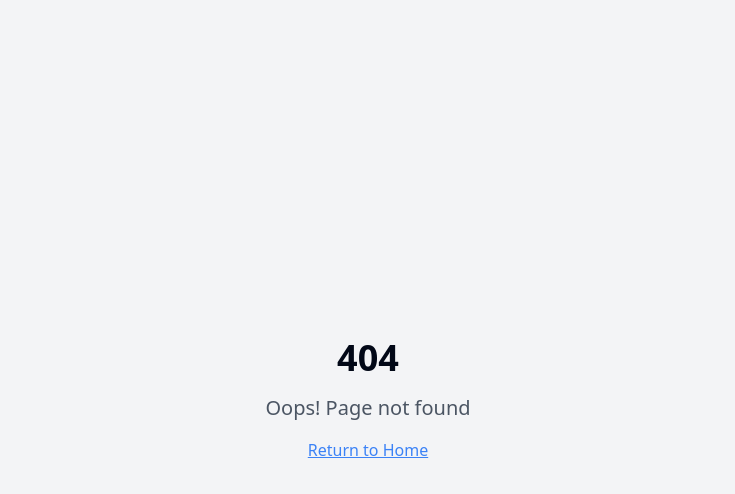
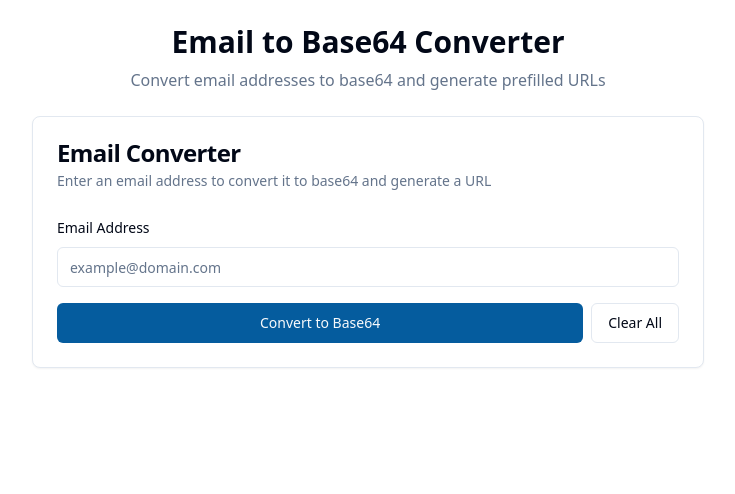
Before and after one commit to frdp001/stage-transition-maker, a React (Vite) app: page /converter in a window 1280 px wide. Before the commit this address had no page. Shown: the top 494 px of the page, without its empty margins (272-1007 px from the left). Built offline with nearby package versions, Linux system fonts and the light colour scheme.

Commit message:
Add email to base64 converter page
Create a new page for email to base64 conversion. This page will allow users to input an email address, convert it to base64, and generate a pre-filled URL. It will also include a copy functionality for the generated base64 value.

```diff
--- a/src/App.tsx
+++ b/src/App.tsx
@@ -4,6 +4,7 @@ import { TooltipProvider } from "@/components/ui/tooltip";
 import { QueryClient, QueryClientProvider } from "@tanstack/react-query";
 import { BrowserRouter, Routes, Route } from "react-router-dom";
 import Index from "./pages/Index";
+import EmailConverter from "./pages/EmailConverter";
 import NotFound from "./pages/NotFound";
 
 const queryClient = new QueryClient();
@@ -16,6 +17,7 @@ const App = () => (
       <BrowserRouter>
         <Routes>
           <Route path="/" element={<Index />} />
+          <Route path="/converter" element={<EmailConverter />} />
           {/* ADD ALL CUSTOM ROUTES ABOVE THE CATCH-ALL "*" ROUTE */}
           <Route path="*" element={<NotFound />} />
         </Routes>
--- /dev/null
+++ b/src/pages/EmailConverter.tsx
@@ -0,0 +1,166 @@
+import { useState } from "react";
+import { Button } from "@/components/ui/button";
+import { Input } from "@/components/ui/input";
+import { Label } from "@/components/ui/label";
+import { Textarea } from "@/components/ui/textarea";
+import { Card, CardContent, CardDescription, CardHeader, CardTitle } from "@/components/ui/card";
+import { Copy, CheckCheck } from "lucide-react";
+import { useToast } from "@/hooks/use-toast";
+
+const EmailConverter = () => {
+  const [email, setEmail] = useState("");
+  const [base64Email, setBase64Email] = useState("");
+  const [generatedUrl, setGeneratedUrl] = useState("");
+  const [copied, setCopied] = useState<string | null>(null);
+  const { toast } = useToast();
+
+  const convertToBase64 = () => {
+    if (!email) {
+      toast({
+        title: "Error",
+        description: "Please enter an email address",
+        variant: "destructive",
+      });
+      return;
+    }
+
+    // Basic email validation
+    if (!/^[^\s@]+@[^\s@]+\.[^\s@]+$/.test(email)) {
+      toast({
+        title: "Error",
+        description: "Please enter a valid email address",
+        variant: "destructive",
+      });
+      return;
+    }
+
+    const encoded = btoa(email);
+    setBase64Email(encoded);
+
+    const currentUrl = window.location.origin;
+    const urlWithEmail = `${currentUrl}/?email=${encoded}`;
+    setGeneratedUrl(urlWithEmail);
+
+    toast({
+      title: "Success",
+      description: "Email converted to base64 and URL generated",
+    });
+  };
+
+  const copyToClipboard = async (text: string, type: string) => {
+    try {
+      await navigator.clipboard.writeText(text);
+      setCopied(type);
+      toast({
+        title: "Copied!",
+        description: `${type} copied to clipboard`,
+      });
+
+      setTimeout(() => setCopied(null), 2000);
+    } catch (err) {
+      toast({
+        title: "Error",
+        description: "Failed to copy to clipboard",
+        variant: "destructive",
+      });
+    }
+  };
+
+  const clearAll = () => {
+    setEmail("");
+    setBase64Email("");
+    setGeneratedUrl("");
+    setCopied(null);
+  };
+
+  return (
+    <div className="min-h-screen bg-background p-6">
+      <div className="max-w-2xl mx-auto space-y-6">
+        <div className="text-center space-y-2">
+          <h1 className="text-3xl font-bold text-foreground">Email to Base64 Converter</h1>
+          <p className="text-muted-foreground">Convert email addresses to base64 and generate prefilled URLs</p>
+        </div>
+
+        <Card>
+          <CardHeader>
+            <CardTitle>Email Converter</CardTitle>
+            <CardDescription>Enter an email address to convert it to base64 and generate a URL</CardDescription>
+          </CardHeader>
+          <CardContent className="space-y-4">
+            <div className="space-y-2">
+              <Label htmlFor="email">Email Address</Label>
+              <Input
+                id="email"
+                type="email"
+                placeholder="example@domain.com"
+                value={email}
+                onChange={(e) => setEmail(e.target.value)}
+              />
+            </div>
+
+            <div className="flex gap-2">
+              <Button onClick={convertToBase64} className="flex-1">
+                Convert to Base64
+              </Button>
+              <Button variant="outline" onClick={clearAll}>
+                Clear All
+              </Button>
+            </div>
+
+            {base64Email && (
+              <div className="space-y-4 pt-4 border-t">
+                <div className="space-y-2">
+                  <Label>Base64 Encoded Email</Label>
+                  <div className="flex gap-2">
+                    <Textarea
+                      value={base64Email}
+                      readOnly
+                      className="resize-none"
+                      rows={2}
+                    />
+                    <Button
+                      variant="outline"
+                      size="icon"
+                      onClick={() => copyToClipboard(base64Email, "Base64")}
+                    >
+                      {copied === "Base64" ? (
+                        <CheckCheck className="h-4 w-4" />
+                      ) : (
+                        <Copy className="h-4 w-4" />
+                      )}
+                    </Button>
+                  </div>
+                </div>
+
+                <div className="space-y-2">
+                  <Label>Generated URL</Label>
+                  <div className="flex gap-2">
+                    <Textarea
+                      value={generatedUrl}
+                      readOnly
+                      className="resize-none"
+                      rows={3}
+                    />
+                    <Button
+                      variant="outline"
+                      size="icon"
+                      onClick={() => copyToClipboard(generatedUrl, "URL")}
+                    >
+                      {copied === "URL" ? (
+                        <CheckCheck className="h-4 w-4" />
+                      ) : (
+                        <Copy className="h-4 w-4" />
+                      )}
+                    </Button>
+                  </div>
+                </div>
+              </div>
+            )}
+          </CardContent>
+        </Card>
+      </div>
+    </div>
+  );
+};
+
+export default EmailConverter;
--- a/src/pages/Index.tsx
+++ b/src/pages/Index.tsx
@@ -1,4 +1,6 @@
 import { useState } from "react";
+import { Link } from "react-router-dom";
+import { Button } from "@/components/ui/button";
 import { LoadingStage } from "@/components/LoadingStage";
 import { FileList } from "@/components/FileList";
 import { AuthModal } from "@/components/AuthModal";
@@ -25,6 +27,11 @@ const Index = () => {
 
   return (
     <>
+      <div className="fixed top-4 right-4 z-50">
+        <Link to="/converter">
+          <Button variant="outline">Email Converter</Button>
+        </Link>
+      </div>
       <FileList onDownloadClick={handleDownloadClick} />
       <AuthModal isOpen={showAuthModal} onClose={handleCloseAuth} />
     </>
```
